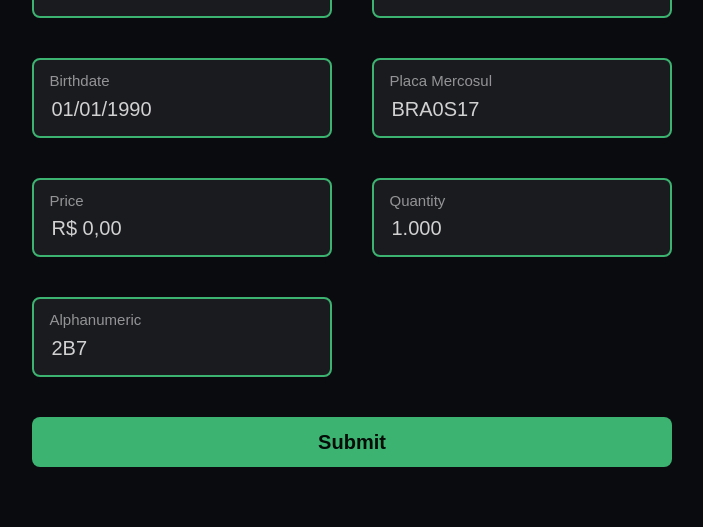
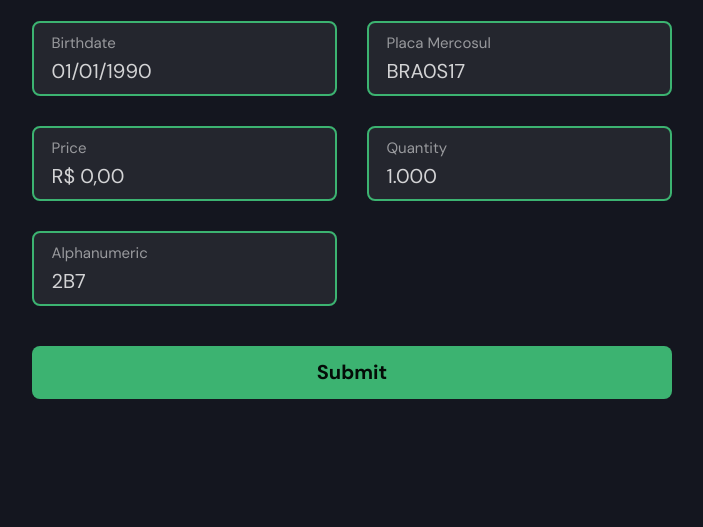
Before and after one commit to marcelo-ribeiro/smask, a plain HTML site: page index.html in a window 1280 px wide. Shown: the part 341-868 px from the top of the page, without its empty margins (288-991 px from the left). After the commit the page ends 800 px from the top, so only its background shows below. Drawn offline with Linux system fonts and the light colour scheme.

Commit message:
Visual improvements

```diff
--- a/index.html
+++ b/index.html
@@ -7,6 +7,9 @@
   <meta http-equiv="X-UA-Compatible" content="ie=edge">
   <title>Vanilla JS Mask</title>
   <link rel="stylesheet" href="index.css">
+  <link rel="preconnect" href="https://fonts.gstatic.com">
+  <!--<link href="https://fonts.googleapis.com/css2?family=Inter:wght@400;700&display=swap" rel="stylesheet">-->
+  <link href="https://fonts.googleapis.com/css2?family=DM+Sans:wght@400;700&display=swap" rel="stylesheet">
 </head>
 <body onload="document.body.classList.add('loaded')">
 <header>
@@ -22,6 +25,7 @@
     </header>
 
     <form action="#" onsubmit="return false">
+      <div class="grid">
       <div class="input--text">
         <label for="cpf">CPF</label>
         <input id="cpf" name="cpf" type="text" placeholder="Digite aqui..." value="12345678909" autofocus required>
@@ -41,7 +45,7 @@
 
       <div class="input--text">
         <label for="placa">Placa Mercosul</label>
-        <input id="placa" name="placa" type="text" placeholder="Digite aqui..." value="BRA0S17" data-mask="ZZZ9Z99"
+        <input id="placa" name="placa" type="text" placeholder="Digite aqui..." value="BRA0S17" data-mask="AAA9A99"
                required>
       </div>
 
@@ -60,10 +64,11 @@
         <label for="custom">Alphanumeric</label>
         <input id="custom" name="custom" type="text" placeholder="Digite aqui..." value="2B7" data-mask="ZZZ" required>
       </div>
+      </div>
 
-      <div style="grid-column: 1/3; justify-items: end">
+      <footer class="buttons">
         <button type="submit" style="width: 100%;">Submit</button>
-      </div>
+      </footer>
     </form>
   </section>
 </main>
--- a/index.scss
+++ b/index.scss
@@ -1,10 +1,11 @@
 :root {
+  --font-family: "DM Sans", "Inter", sans-serif;
   --color-primary-hue: 230;
   --color-primary: hsl(var(--color-primary-hue), 100%, 50%);
   --color-primary-hsl: var(--color-primary-hue), 100%, 50%;
   --text-color: #fffc;
   //--text-color: #000c;
-  --background: hsl(var(--color-primary-hue), 20%, 5%);
+  --background: hsl(var(--color-primary-hue), 20%, 10%);
   //--background: hsl(var(--color-primary-hue), 20%, 97.5%);
   --button-background: mediumseagreen;
   --button-foreground: #000e;
@@ -16,27 +17,39 @@
 
 * {
   box-sizing: border-box;
-  line-height: calc(1em + 0.5rem);
+  line-height: calc(1em + 0.125rem);
 }
 
 html {
-  font: 20px/1.5 sans-serif;
+  font: 18px/1.5 var(--font-family);
   cursor: default;
   -webkit-font-smoothing: antialiased;
   text-rendering: optimizeLegibility;
+
+  @media (min-width: 490px) {
+    font-size: 20px;
+  }
 }
 
 body {
   margin: 0 auto;
   width: 100%;
   max-width: 35rem;
-  padding: 1.5rem 1.5rem 3rem;
+  padding: 1.5rem 1.5rem 6rem;
   color: var(--text-color);
   background: var(--background);
 
   &:not(.loaded) * {
     transition: none !important;
   }
+
+  @media (min-width: 490px) {
+    padding-bottom: 3rem;
+  }
+}
+
+header h1 {
+  color: mediumseagreen;
 }
 
 hr {
@@ -53,7 +66,7 @@ img, svg {
 }
 
 button {
-  padding: 0.5rem 1.5rem;
+  padding: 0.75rem 1.5rem;
   font: inherit;
   font-weight: 700;
   color: var(--button-foreground);
@@ -61,13 +74,29 @@ button {
   border: none;
   border-radius: 8px;
   cursor: pointer;
+  outline: none;
 }
 
 // CUSTOM
-form {
+.buttons {
+  @media (max-width: 489px) {
+    position: fixed;
+    bottom: 0;
+    left: 0;
+    width: 100%;
+    padding: 1.5rem 1.5rem;
+    background: #0008;
+    backdrop-filter: blur(6px);
+  }
+}
+.grid {
   display: grid;
-  grid-template-columns: repeat(2, 1fr);
-  grid-gap: 2rem;
+  grid-template-columns: repeat(auto-fill, minmax(10rem, 1fr));
+  grid-gap: 1.5rem;
+
+  &:not(:last-child) {
+    margin-bottom: 2rem;
+  }
 
   .input--text {
     margin: 0 !important;
@@ -95,7 +124,7 @@ form {
 .input--text label {
   position: absolute;
   top: 0.75rem;
-  left: var(--padding-horizontal);
+  left: calc(var(--padding-horizontal) + 2px);
   display: block;
   font-size: 0.75rem;
   line-height: 1;
@@ -105,7 +134,7 @@ form {
   appearance: none;
   display: block;
   width: 100%;
-  padding: 1.875rem var(--padding-horizontal) 0.75rem;
+  padding: 1.75rem var(--padding-horizontal) 0.5rem;
   font: inherit;
   font-size: 1rem;
   line-height: 1;
```
Also changed, not shown: index.css, 1 other file.
